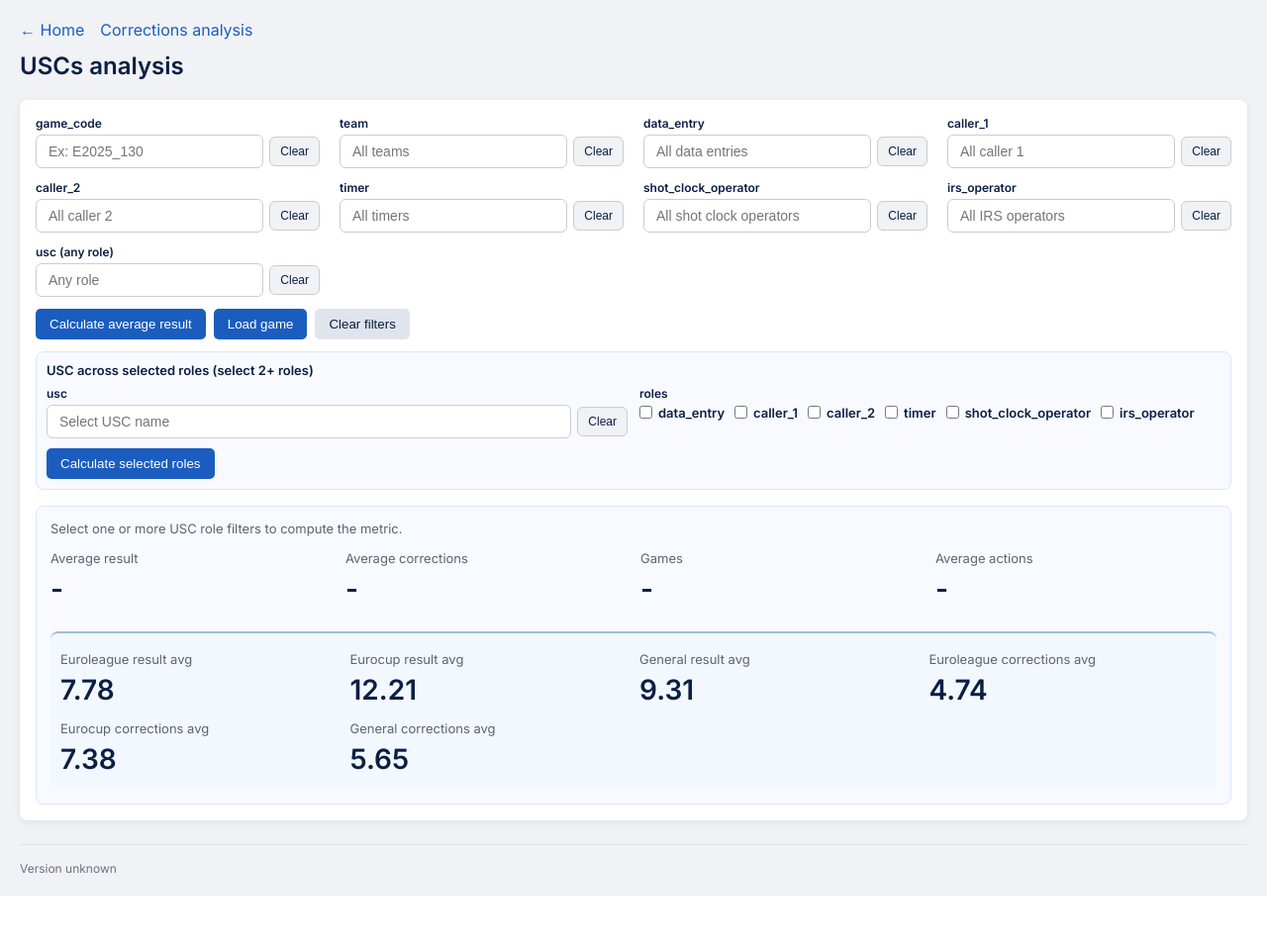
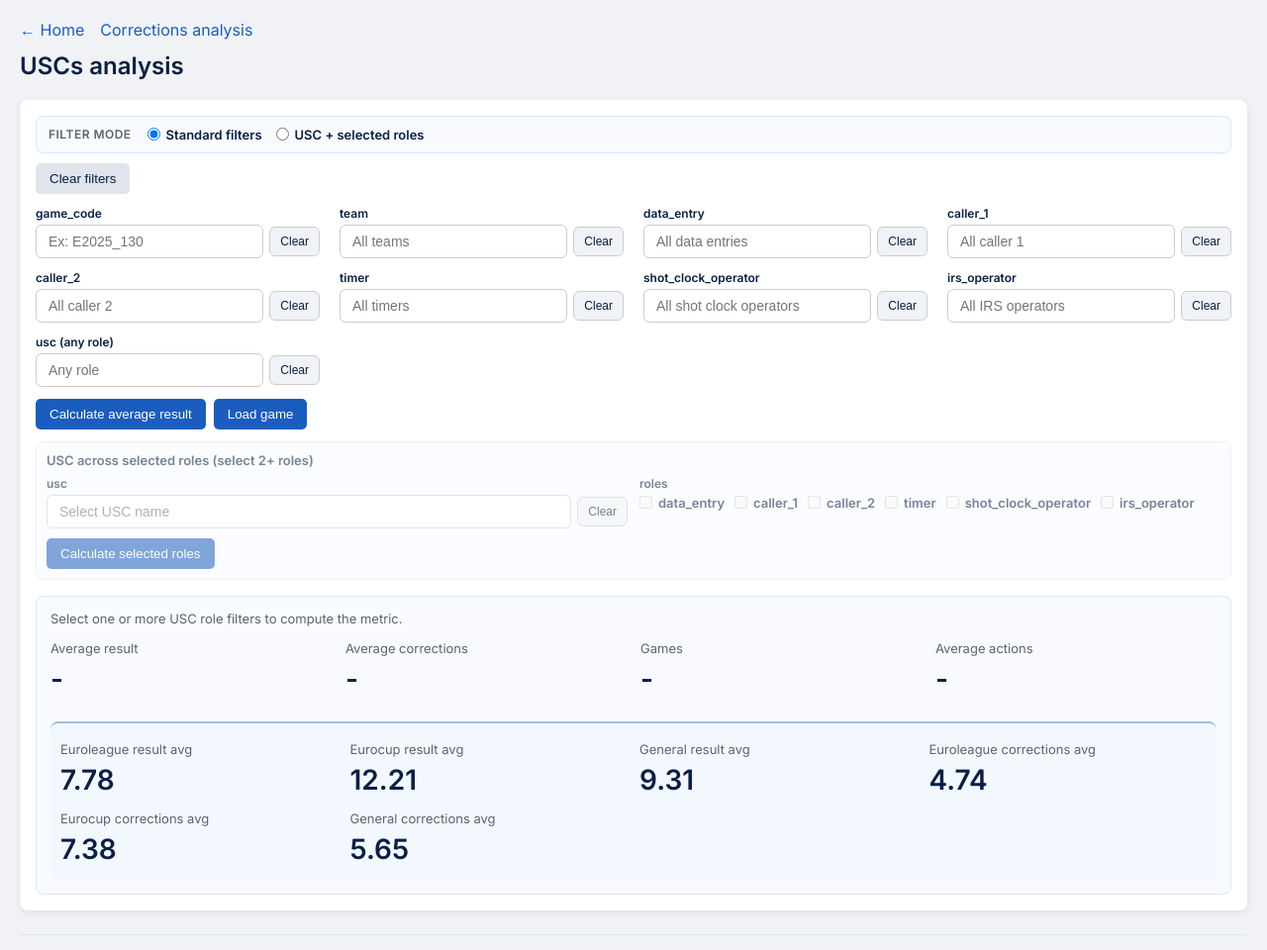
Before and after one commit to elvepo029/reports-automation, a Flask app: page /uscs-analysis in a window 1280 px wide. Shown: the top 960 px of the page at 99% size. Before the commit the page ends 905 px from the top, so only its background shows below. Run offline with Flask 3, Linux system fonts and the light colour scheme; data comes from the database, SQL or seed files in the repository.

Commit message:
teams and roles breakdown uscs analysis

```diff
--- a/app.py
+++ b/app.py
@@ -765,7 +765,13 @@ def api_usc_selected_roles_average():
             COUNT(*) AS games_count,
             AVG(result) AS avg_result,
             AVG(total_corrections) AS avg_total_corrections,
-            AVG(total_actions) AS avg_total_actions
+            AVG(total_actions) AS avg_total_actions,
+            AVG(CASE WHEN game_code LIKE 'E%' THEN result END) AS avg_result_euroleague,
+            AVG(CASE WHEN game_code LIKE 'U%' THEN result END) AS avg_result_eurocup,
+            AVG(result) AS avg_result_general,
+            AVG(CASE WHEN game_code LIKE 'E%' THEN total_corrections END) AS avg_corrections_euroleague,
+            AVG(CASE WHEN game_code LIKE 'U%' THEN total_corrections END) AS avg_corrections_eurocup,
+            AVG(total_corrections) AS avg_corrections_general
         FROM Game
         WHERE is_processed = 1
           AND ({role_where})
@@ -782,6 +788,12 @@ def api_usc_selected_roles_average():
         "avg_result": float(row["avg_result"]) if row["avg_result"] is not None else None,
         "avg_total_corrections": float(row["avg_total_corrections"]) if row["avg_total_corrections"] is not None else None,
         "avg_total_actions": float(row["avg_total_actions"]) if row["avg_total_actions"] is not None else None,
+        "avg_result_euroleague": float(row["avg_result_euroleague"]) if row["avg_result_euroleague"] is not None else None,
+        "avg_result_eurocup": float(row["avg_result_eurocup"]) if row["avg_result_eurocup"] is not None else None,
+        "avg_result_general": float(row["avg_result_general"]) if row["avg_result_general"] is not None else None,
+        "avg_corrections_euroleague": float(row["avg_corrections_euroleague"]) if row["avg_corrections_euroleague"] is not None else None,
+        "avg_corrections_eurocup": float(row["avg_corrections_eurocup"]) if row["avg_corrections_eurocup"] is not None else None,
+        "avg_corrections_general": float(row["avg_corrections_general"]) if row["avg_corrections_general"] is not None else None,
     })
 
 
@@ -795,8 +807,22 @@ def api_uscs_result_by_home_team():
             role_filters[col] = val
     any_usc = request.args.get("any_usc", "").strip()
     team = request.args.get("team", "").strip()
-
-    if not role_filters and not any_usc and not team:
+    usc_name = request.args.get("usc_name", "").strip()
+    roles_raw = request.args.get("roles", "").strip()
+
+    roles_mode = False
+    roles: list[str] = []
+    if usc_name and roles_raw:
+        roles = [r.strip() for r in roles_raw.split(",") if r.strip()]
+        roles = [r for r in roles if r in USC_ROLE_COLUMNS]
+        seen: set[str] = set()
+        roles = [r for r in roles if not (r in seen or seen.add(r))]
+        roles_mode = len(roles) >= 2
+
+    if roles_mode:
+        role_filters = {}
+        any_usc = ""
+    elif not role_filters and not any_usc and not team:
         return jsonify({"error": "at least one USC filter or team is required"}), 400
 
     where_parts = []
@@ -808,6 +834,10 @@ def api_uscs_result_by_home_team():
         any_role_where = " OR ".join([f"g.{col} = ?" for col in USC_ROLE_COLUMNS])
         where_parts.append(f"({any_role_where})")
         params.extend([any_usc] * len(USC_ROLE_COLUMNS))
+    if roles_mode:
+        role_where = " OR ".join([f"g.{r} = ?" for r in roles])
+        where_parts.append(f"({role_where})")
+        params.extend([usc_name] * len(roles))
     if team:
         # Team filter is home team only (Game.code_h)
         where_parts.append("g.code_h = ?")
@@ -859,12 +889,23 @@ def api_usc_any_role_breakdown():
     if not usc_name:
         return jsonify({"error": "usc_name is required"}), 400
 
+    roles_raw = request.args.get("roles", "").strip()
+    roles: list[str] = []
+    if roles_raw:
+        roles = [r.strip() for r in roles_raw.split(",") if r.strip()]
+        roles = [r for r in roles if r in USC_ROLE_COLUMNS]
+        seen: set[str] = set()
+        roles = [r for r in roles if not (r in seen or seen.add(r))]
+        if len(roles) < 2:
+            return jsonify({"error": "at least 2 valid roles are required"}), 400
+
     conn = get_db()
     conn.row_factory = sqlite3.Row
     cur = conn.cursor()
 
     items = []
-    for role in USC_ROLE_COLUMNS:
+    role_iter = roles if roles else list(USC_ROLE_COLUMNS)
+    for role in role_iter:
         query = f"""
             SELECT
                 COUNT(*) AS games_count,
--- a/templates/uscs_analysis.html
+++ b/templates/uscs_analysis.html
@@ -52,6 +52,45 @@
     }
     .actions { margin-top: 12px; display: flex; gap: 8px; }
     .actions { flex-wrap: wrap; }
+    .filter-mode-bar {
+      display: flex;
+      flex-wrap: wrap;
+      gap: 8px 16px;
+      align-items: center;
+      padding: 10px 12px;
+      border: 1px solid #d8e6ff;
+      border-radius: 8px;
+      background: #f8faff;
+    }
+    .filter-mode-label {
+      font-size: 12px;
+      font-weight: 700;
+      color: #5b6470;
+      text-transform: uppercase;
+      letter-spacing: 0.04em;
+    }
+    .filter-mode-options {
+      display: flex;
+      flex-wrap: wrap;
+      gap: 8px 14px;
+      align-items: center;
+    }
+    .filter-mode-option {
+      display: flex;
+      gap: 6px;
+      align-items: center;
+      font-size: 13px;
+      font-weight: 600;
+      color: #0A1F44;
+      margin: 0;
+    }
+    .filter-mode-option input { width: auto; margin: 0; }
+    .global-actions { margin: 10px 0 0; }
+    .mode-panel { margin-top: 12px; }
+    .mode-panel.is-disabled {
+      opacity: 0.55;
+      pointer-events: none;
+    }
     .multi-role-block {
       margin-top: 12px;
       padding: 10px;
@@ -91,6 +130,7 @@
       width: auto;
       margin: 0;
     }
+    #multi-role-mode-panel .multi-role-block { margin-top: 0; }
     button {
       background: #1B5DBF;
       color: white;
@@ -290,6 +330,34 @@
   <h2>USCs analysis</h2>
 
   <div class="panel">
+    <div class="filter-mode-bar">
+      <div class="filter-mode-label">Filter mode</div>
+      <div class="filter-mode-options">
+        <label class="filter-mode-option">
+          <input type="radio" name="filter_mode" id="filter-mode-standard" value="standard" checked>
+          Standard filters
+        </label>
+        <label class="filter-mode-option">
+          <input type="radio" name="filter_mode" id="filter-mode-multi" value="multi_role">
+          USC + selected roles
+        </label>
+      </div>
+    </div>
+
+    <div class="global-actions">
+      <button id="clear-btn" class="ghost-btn" type="button">Clear filters</button>
+    </div>
+
+    <datalist id="datalist_team_codes"></datalist>
+    <datalist id="datalist_data_entry"></datalist>
+    <datalist id="datalist_caller_1"></datalist>
+    <datalist id="datalist_caller_2"></datalist>
+    <datalist id="datalist_timer"></datalist>
+    <datalist id="datalist_shot_clock_operator"></datalist>
+    <datalist id="datalist_irs_operator"></datalist>
+    <datalist id="datalist_any_usc"></datalist>
+
+    <div id="standard-mode-panel" class="mode-panel">
       <div class="filters">
         <div>
           <label for="filter-game_code">game_code</label>
@@ -356,21 +424,13 @@
         </div>
       </div>
 
-    <datalist id="datalist_team_codes"></datalist>
-    <datalist id="datalist_data_entry"></datalist>
-    <datalist id="datalist_caller_1"></datalist>
-    <datalist id="datalist_caller_2"></datalist>
-    <datalist id="datalist_timer"></datalist>
-    <datalist id="datalist_shot_clock_operator"></datalist>
-    <datalist id="datalist_irs_operator"></datalist>
-    <datalist id="datalist_any_usc"></datalist>
-
       <div class="actions">
         <button id="calculate-btn" type="button">Calculate average result</button>
         <button id="load-game-btn" type="button">Load game</button>
-      <button id="clear-btn" class="ghost-btn" type="button">Clear filters</button>
+      </div>
     </div>
 
+    <div id="multi-role-mode-panel" class="mode-panel">
       <div class="multi-role-block">
         <p class="multi-role-title">USC across selected roles (select 2+ roles)</p>
         <div class="multi-role-grid">
@@ -395,6 +455,7 @@
         </div>
         <div class="actions" style="margin-top:10px;">
           <button id="calculate-selected-roles-btn" type="button">Calculate selected roles</button>
+        </div>
       </div>
     </div>
 
@@ -517,6 +578,8 @@
     const teamCombosPanelEl = document.getElementById("team-combos-panel");
     const teamCombosTitleEl = document.getElementById("team-combos-title");
     const teamCombosBodyEl = document.getElementById("team-combos-body");
+    const standardModePanelEl = document.getElementById("standard-mode-panel");
+    const multiRoleModePanelEl = document.getElementById("multi-role-mode-panel");
 
     const roleColumns = [
       "data_entry",
@@ -526,6 +589,33 @@
       "shot_clock_operator",
       "irs_operator",
     ];
+
+    function getFilterMode() {
+      const checked = document.querySelector("input[name='filter_mode']:checked");
+      return checked ? checked.value : "standard";
+    }
+
+    function setModePanelDisabled(panelEl, disabled) {
+      if (!panelEl) return;
+      panelEl.classList.toggle("is-disabled", disabled);
+      panelEl.querySelectorAll("input, button, select, textarea").forEach((el) => {
+        el.disabled = disabled;
+      });
+    }
+
+    function applyFilterMode() {
+      if (getFilterMode() === "multi_role") {
+        setModePanelDisabled(standardModePanelEl, true);
+        setModePanelDisabled(multiRoleModePanelEl, false);
+      } else {
+        setModePanelDisabled(standardModePanelEl, false);
+        setModePanelDisabled(multiRoleModePanelEl, true);
+      }
+    }
+
+    document.querySelectorAll("input[name='filter_mode']").forEach((radio) => {
+      radio.addEventListener("change", () => applyFilterMode());
+    });
 
     function getFilterValue(role) {
       const el = document.getElementById(`filter-${role}`);
@@ -591,13 +681,17 @@
       byTeamBlockEl.style.display = "block";
     }
 
-    function renderByRole(uscName, items) {
+    function renderByRole(uscName, items, selectedRoles) {
       if (!items || !items.length) {
         byRoleBodyEl.innerHTML = "";
         byRoleBlockEl.style.display = "none";
         return;
       }
-      byRoleTitleEl.textContent = `${uscName} breakdown by role`;
+      const rolesHint =
+        Array.isArray(selectedRoles) && selectedRoles.length
+          ? ` (${selectedRoles.join(", ")})`
+          : "";
+      byRoleTitleEl.textContent = `${uscName} breakdown by role${rolesHint}`;
       byRoleBodyEl.innerHTML = "";
       items.forEach((row) => {
         const tr = document.createElement("tr");
@@ -764,6 +858,11 @@
 
     async function calculateAverage() {
       errorEl.style.display = "none";
+      if (getFilterMode() !== "standard") {
+        errorEl.textContent = "Switch to Standard filters mode to use these filters.";
+        errorEl.style.display = "block";
+        return;
+      }
       const params = buildParamsFromFilters();
 
       if (!params.toString()) {
@@ -795,6 +894,7 @@
       avgResultEl.textContent = data.avg_result === null ? "No data" : data.avg_result.toFixed(2);
       avgCorrectionsEl.textContent = data.avg_total_corrections === null ? "No data" : data.avg_total_corrections.toFixed(2);
       avgActionsEl.textContent = data.avg_total_actions === null ? "No data" : data.avg_total_actions.toFixed(2);
+      renderSplitAverages(data);
 
       const byTeamRes = await fetch(`/api/uscs_result_by_home_team?${params.toString()}`);
       const byTeamData = await byTeamRes.json();
@@ -826,6 +926,10 @@
     if (calculateSelectedRolesBtn) {
       calculateSelectedRolesBtn.addEventListener("click", async () => {
         errorEl.style.display = "none";
+        if (getFilterMode() !== "multi_role") {
+          showErrorMessage("Switch to USC + selected roles mode to use this block.");
+          return;
+        }
         const usc = (document.getElementById("filter-selected-usc")?.value || "").trim();
         const roles = getSelectedRoles();
         if (!usc) {
@@ -854,10 +958,24 @@
           avgResultEl.textContent = data.avg_result === null ? "No data" : Number(data.avg_result).toFixed(2);
           avgCorrectionsEl.textContent = data.avg_total_corrections === null ? "No data" : Number(data.avg_total_corrections).toFixed(2);
           avgActionsEl.textContent = data.avg_total_actions === null ? "No data" : Number(data.avg_total_actions).toFixed(2);
-          byTeamBlockEl.style.display = "none";
-          byTeamBodyEl.innerHTML = "";
-          byRoleBlockEl.style.display = "none";
-          byRoleBodyEl.innerHTML = "";
+          renderSplitAverages(data);
+
+          const breakdownParams = new URLSearchParams();
+          breakdownParams.set("usc_name", usc);
+          breakdownParams.set("roles", roles.join(","));
+          const byTeamRes = await fetch(`/api/uscs_result_by_home_team?${breakdownParams.toString()}`);
+          const byTeamData = await byTeamRes.json();
+          if (!byTeamRes.ok) {
+            throw new Error(byTeamData.error || "Could not load results by home team.");
+          }
+          renderByTeam(byTeamData.items || []);
+
+          const byRoleRes = await fetch(`/api/usc_any_role_breakdown?${breakdownParams.toString()}`);
+          const byRoleData = await byRoleRes.json();
+          if (!byRoleRes.ok) {
+            throw new Error(byRoleData.error || "Could not load USC role breakdown.");
+          }
+          renderByRole(usc, byRoleData.items || [], data.roles || roles);
         } catch (err) {
           showErrorMessage(err.message || "Unexpected error");
         }
@@ -866,6 +984,9 @@
 
     loadGameBtn.addEventListener("click", async () => {
       errorEl.style.display = "none";
+      const stdRadio = document.getElementById("filter-mode-standard");
+      if (stdRadio) stdRadio.checked = true;
+      applyFilterMode();
       const gameCode = (document.getElementById("filter-game_code")?.value || "").trim();
       if (!gameCode) {
         errorEl.textContent = "game_code is required.";
@@ -892,6 +1013,9 @@
 
 
     clearBtn.addEventListener("click", () => {
+      const stdRadio = document.getElementById("filter-mode-standard");
+      if (stdRadio) stdRadio.checked = true;
+      applyFilterMode();
       roleColumns.forEach((role) => {
         const el = document.getElementById(`filter-${role}`);
         if (el) el.value = "";
@@ -922,6 +1046,10 @@
       byRoleBlockEl.style.display = "none";
       byRoleBodyEl.innerHTML = "";
       errorEl.style.display = "none";
+      loadDefaultSplitAverages().catch((err) => {
+        errorEl.textContent = err.message || "Unexpected error";
+        errorEl.style.display = "block";
+      });
       loadAllUscOptions().catch((err) => {
         errorEl.textContent = err.message || "Unexpected error";
         errorEl.style.display = "block";
@@ -952,6 +1080,7 @@
     const teamFilterEl = document.getElementById("filter-team");
     if (teamFilterEl) {
       teamFilterEl.addEventListener("change", () => {
+        if (getFilterMode() !== "standard") return;
         loadTeamGlobalAverages().catch((err) => {
           errorEl.textContent = err.message || "Unexpected error";
           errorEl.style.display = "block";
@@ -963,6 +1092,8 @@
       });
     }
 
+    applyFilterMode();
+
     Promise.all([loadAllUscOptions(), loadTeamCodes(), loadDefaultSplitAverages()]).catch((err) => {
       errorEl.textContent = err.message || "Unexpected error";
       errorEl.style.display = "block";
```
Lines whose indentation alone changed are shown as unchanged.
